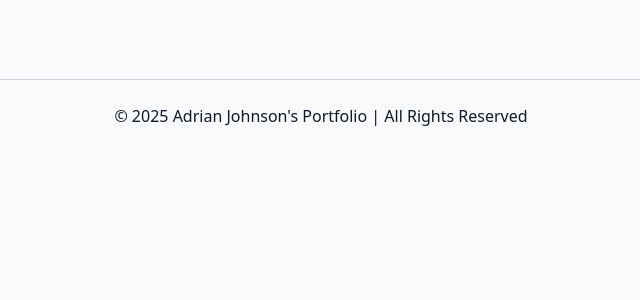
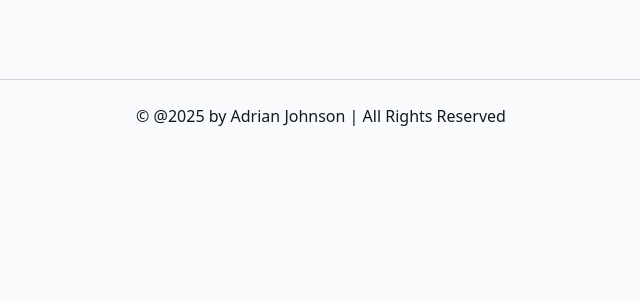
Before and after one commit to BlitzinZ/PortfolioSite, a Flask app: page /about in a window 1280 px wide. Shown: the part 373-673 px from the top of the page, without its empty margins (319-959 px from the left). Run offline with Flask 3, Linux system fonts and the light colour scheme; some libraries are stand-ins or nearby versions.

Commit message:
Update base.html

```diff
--- a/PortfolioWebsite/PortfolioWebsite/templates/base.html
+++ b/PortfolioWebsite/PortfolioWebsite/templates/base.html
@@ -30,7 +30,7 @@
 
     <!-- Footer -->
     <footer class="text-center py-6 mt-10 border-t border-gray-300 dark:border-gray-700">
-        &copy; 2025 Adrian Johnson's Portfolio | All Rights Reserved
+        &copy; @2025 by Adrian Johnson | All Rights Reserved
     </footer>
 
     <!-- Main JS -->
```
